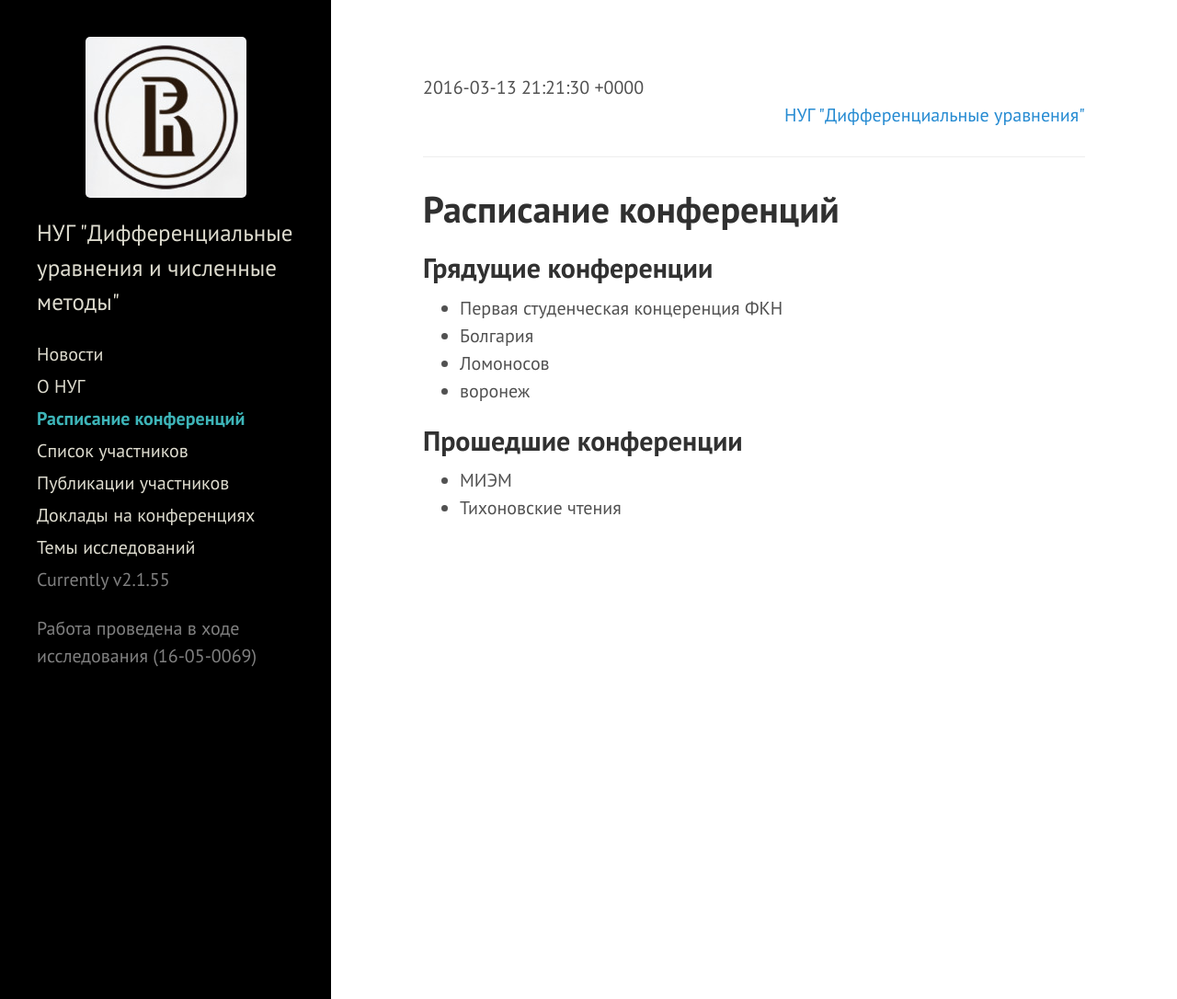
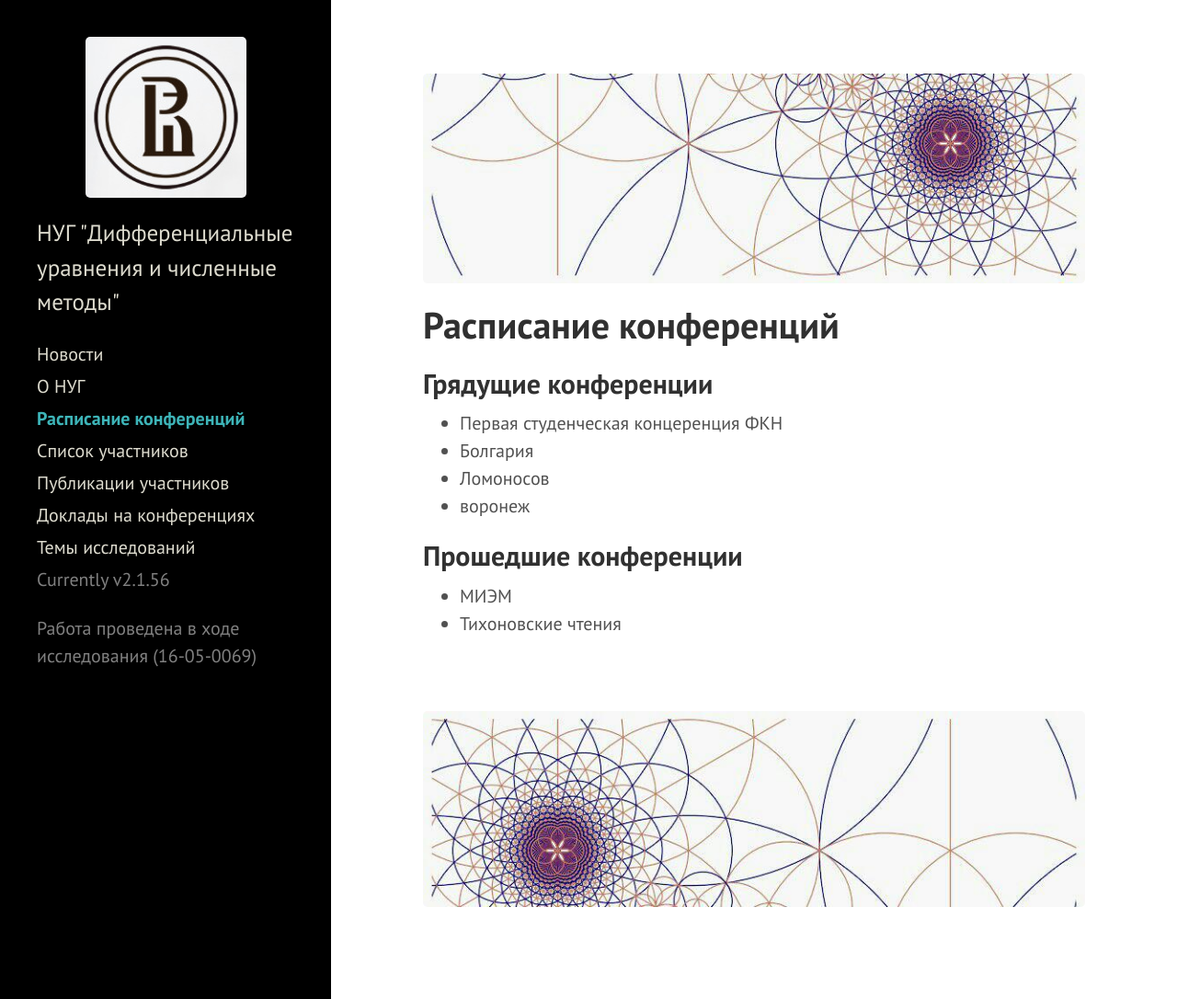
Before and after one commit to hsemmsg/hsemmsg.github.io, a Jekyll site: the page built from conferences.md, in a window 1280 px wide and 1086 px high. Shown: the whole window at 92% size. Built offline with Jekyll 4.4.1, drawn with Linux system fonts in a browser that asks for light colours.

Commit message:
Added header/footer

```diff
--- a/_config.yml
+++ b/_config.yml
@@ -23,7 +23,7 @@ author:
 paginate:         5
 
 # Custom vars
-version:          2.1.55
+version:          2.1.56
 
 github:
   repo:           https://github.com/hsemmsg/hsemmsg.github.io
--- a/_layouts/page.html
+++ b/_layouts/page.html
@@ -1,9 +1,11 @@
 ---
 layout: default
 ---
-<div align="left"> {{ site.time }}</div> <div align="right"><a href="{{ site.baseurl }}">НУГ "Дифференциальные уравнения"</a></div>
-<hr>
+<!--<div align="left"> {{ site.time }}</div> <div align="right"><a href="{{ site.baseurl }}">НУГ "Дифференциальные уравнения"</a></div>
+<hr>-->
+<img src="/images/header-color.jpg" width="100%">
 <div class="page">
   <h1 class="page-title">{{ page.title }}</h1>
   {{ content }}
 </div>
+<img src="/images/footer-color.jpg" width="100%">
--- a/_layouts/post.html
+++ b/_layouts/post.html
@@ -1,8 +1,9 @@
 ---
 layout: default
 ---
-<div align="left"> {{ site.time }}</div> <div align="right"><a href="{{ site.baseurl }}">НУГ "Дифференциальные уравнения"</a></div>
-<hr>
+<!--<div align="left"> {{ site.time }}</div> <div align="right"><a href="{{ site.baseurl }}">НУГ "Дифференциальные уравнения"</a></div>
+<hr>-->
+<img src="/images/header-color.jpg" width="100%">
 <div class="post">
   <h1 class="post-title">{{ page.title }}</h1>
   <span class="post-date">{{ page.date | date_to_string }}</span>
@@ -46,3 +47,4 @@ layout: default
     {% endfor %}
   </ul>
 </div>
+<img src="/images/footer-color.jpg" width="100%">
```
Also changed, not shown: images/footer-color.jpg (added), images/footer-wb.jpg (added), images/header-color.jpg (added), images/header-wb.jpg (added).
